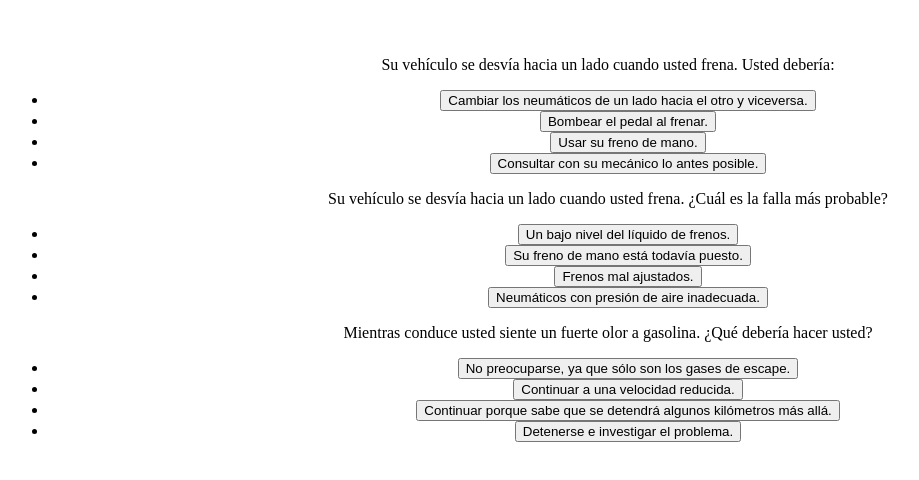
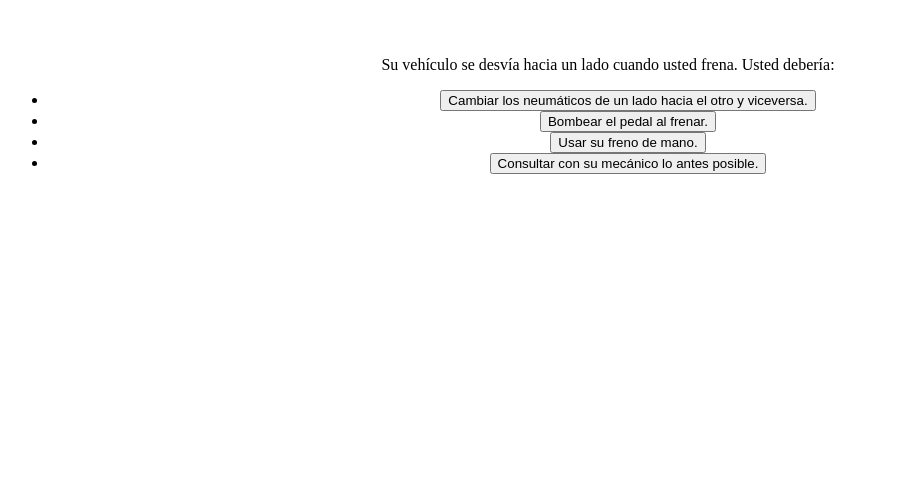
Before and after one commit to Rest02/exam-driver-license, a React (Vite) app: page / in a window 1280 px wide. Shown: the top 480 px of the page, without its empty margins (32-951 px from the left). Built offline with nearby package versions, Linux system fonts and the light colour scheme.

Commit message:
Version 1.4 con array listo en el estado para mostrar apartado de ver correción

```diff
--- a/src/components/ListQuestions.jsx
+++ b/src/components/ListQuestions.jsx
@@ -5,23 +5,42 @@ function ListQuestions() {
   const [preguntas, setPreguntas] = useState([]);
   const [puntos, setPuntos] = useState(0);
   const [preguntaRespondida, setPreguntaRespondida] = useState([]);
+  const [eleccion, setEleccion] = useState([])
 
   useEffect(() => {
     setPreguntas(examen);
   }, []);
 
-  function correcion(opcion, e) {
-    if (opcion.isCorrect == true) {
+  function correcion(a, e) {
+    if (a.isCorrect == true) {
       alert("Es correcta");
       setPuntos(puntos + 1);
       setPreguntas(preguntas.filter((s) => s.pregunta !== e.pregunta));
       setPreguntaRespondida([...preguntaRespondida, e])
+      setEleccion([...eleccion, ])
+      const real_response = e.opciones.find((e) => e.isCorrect == true)
+      almacenarRespuestaUsuario_RespueReal(a.id, e.pregunta, a.opcion, real_response)
+      console.log(real_response)
+
+      console.log(eleccion)
     } else {
       alert("Es incorrecta");
       setPreguntas(preguntas.filter((s) => s.pregunta !== e.pregunta))
       setPreguntaRespondida([...preguntaRespondida, e])
+      const real_response = e.opciones.find((e) => e.isCorrect == true)
+      almacenarRespuestaUsuario_RespueReal(a.id, e.pregunta, a.opcion, real_response)
 
     }
+  }
+
+
+  const almacenarRespuestaUsuario_RespueReal = (elvalor, pregunta, respuesta, real_response) => {
+    setEleccion([...eleccion, {
+      pregunta: pregunta,
+      id: elvalor,
+      respuesta : respuesta,
+      respuestaReal : real_response.opcion
+    }])
   }
 
 
@@ -32,9 +51,8 @@ function ListQuestions() {
   const mostrarResultado = () => {
     if(preguntas.length == 0){
       return <div>Haz finalizado el cuestionaro , tu puntuacion es de {puntos} punto/s de 35
-      <button>Ver correción </button>
+      <button>Ver correción</button>
       </div>
-
     }
   }
 
--- a/src/examen.js
+++ b/src/examen.js
@@ -1,29 +1,30 @@
 export const examen = [
     {
         pregunta: "Su vehículo se desvía hacia un lado cuando usted frena. Usted debería:",
+        respuesta: 4,
         opciones: [
-            {opcion: "Cambiar los neumáticos de un lado hacia el otro y viceversa.", isCorrect: false},
-            {opcion: "Bombear el pedal al frenar." , isCorrect: false},
-            {opcion: "Usar su freno de mano." , isCorrect: false},
-            {opcion: "Consultar con su mecánico lo antes posible." , isCorrect: true}]
+            {id: 1, opcion: "Cambiar los neumáticos de un lado hacia el otro y viceversa.", isCorrect: false},
+            {id: 2,opcion: "Bombear el pedal al frenar." , isCorrect: false},
+            {id: 3,opcion: "Usar su freno de mano." , isCorrect: false},
+            {id: 4,opcion: "Consultar con su mecánico lo antes posible." , isCorrect: true}]
 
     },
-    {
-        pregunta: "Su vehículo se desvía hacia un lado cuando usted frena. ¿Cuál es la falla más probable?",
-        opciones: [
-            {opcion: "Un bajo nivel del líquido de frenos.", isCorrect: false},
-            {opcion: "Su freno de mano está todavía puesto." , isCorrect: false},
-            {opcion: "Frenos mal ajustados." , isCorrect: true},
-            {opcion: "Neumáticos con presión de aire inadecuada." , isCorrect: false}]
+    // {
+    //     pregunta: "Su vehículo se desvía hacia un lado cuando usted frena. ¿Cuál es la falla más probable?",
+    //     opciones: [
+    //         {opcion: "Un bajo nivel del líquido de frenos.", isCorrect: false},
+    //         {opcion: "Su freno de mano está todavía puesto." , isCorrect: false},
+    //         {opcion: "Frenos mal ajustados." , isCorrect: true},
+    //         {opcion: "Neumáticos con presión de aire inadecuada." , isCorrect: false}]
 
-    },
-    {
-        pregunta: "Mientras conduce usted siente un fuerte olor a gasolina. ¿Qué debería hacer usted?",
-        opciones: [
-            {opcion: "No preocuparse, ya que sólo son los gases de escape.", isCorrect: false},
-            {opcion: "Continuar a una velocidad reducida. " , isCorrect: false},
-            {opcion: "Continuar porque sabe que se detendrá algunos kilómetros más allá." , isCorrect: false},
-            {opcion: "Detenerse e investigar el problema." , isCorrect: true}]
+    // },
+    // {
+    //     pregunta: "Mientras conduce usted siente un fuerte olor a gasolina. ¿Qué debería hacer usted?",
+    //     opciones: [
+    //         {opcion: "No preocuparse, ya que sólo son los gases de escape.", isCorrect: false},
+    //         {opcion: "Continuar a una velocidad reducida. " , isCorrect: false},
+    //         {opcion: "Continuar porque sabe que se detendrá algunos kilómetros más allá." , isCorrect: false},
+    //         {opcion: "Detenerse e investigar el problema." , isCorrect: true}]
 
-    }
+    // }
 ]
```
